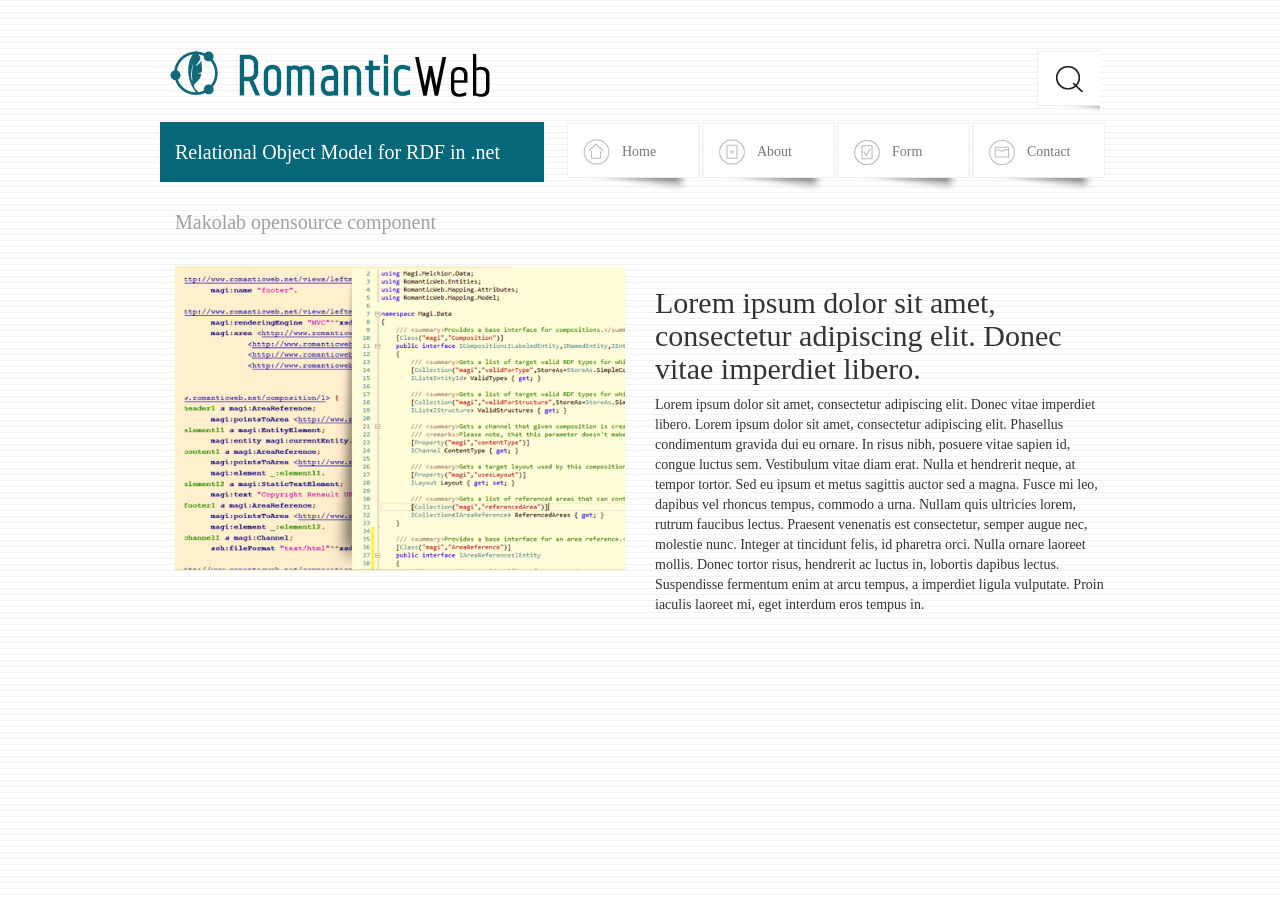
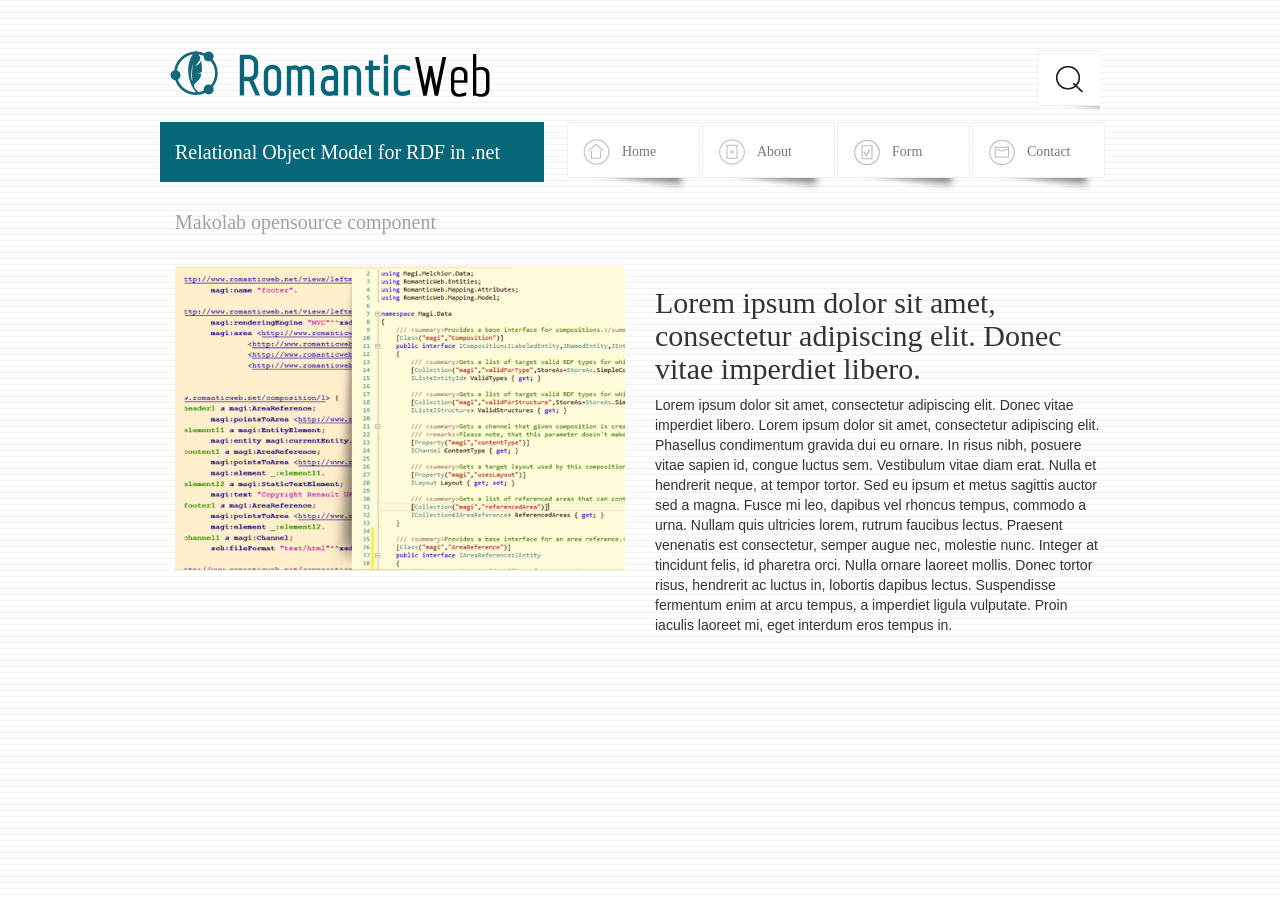
Before and after one commit to MakoLab/RomanticWeb, a Jekyll site: the page index.html, which Jekyll copies as it is, in a window 1280 px wide. Built offline with Jekyll 4.4.1, drawn with Linux system fonts in a browser that asks for light colours; nearby versions of some CDN libraries; some web fonts are replaced; Markdown is read by kramdown in place of the engine named in the settings.

Commit message:
css font

```diff
--- a/css/screen.css
+++ b/css/screen.css
@@ -1,8 +1,8 @@
-/*@font-face {
+@font-face {
   font-family: 'Web_Serveroff';
   src: url('dist/fonts/Web_Serveroff.eot');
   src: url('dist/fonts/Web_Serveroff.otf') format('opentype');
-}*/
+}
 
 body {
   padding-top: 50px;
@@ -111,6 +111,9 @@ body {
 .main {
 	float: left;
 }
+.main p {
+	font-family: Arial;
+}
 .main h2 {
 	margin-top:0px;
 }
@@ -216,6 +219,10 @@ body {
 	padding-top:0px;
 	margin-top:0px;
 }
+.main p {
+	font-family: Arial;
+}
+
 .item {
 	padding-left:25px;
 	padding-right:25px;
@@ -322,6 +329,10 @@ body {
 .main {
 	padding-top:0px;
 }
+.main p {
+	font-family: Arial;
+}
+
 .item {
 	padding-left:15px;
 	padding-right:15px;
```
